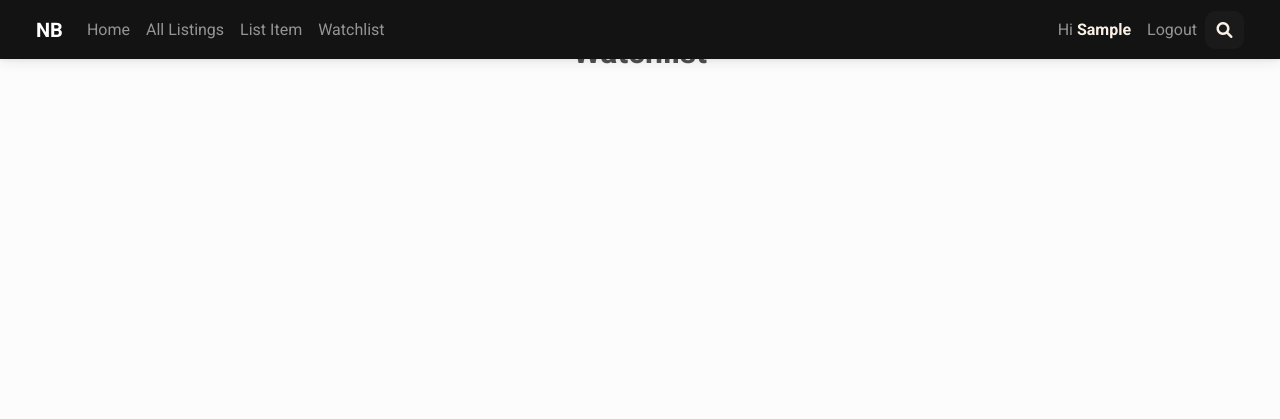
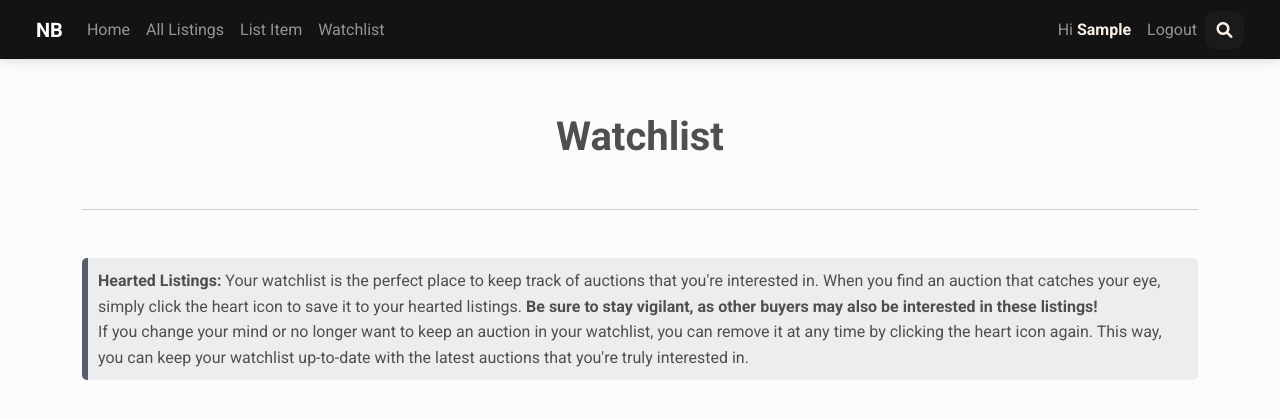
Before and after one commit to MarouBen/NightFall-Bids, a Django app: page /watchlist in a window 1280 px wide. Shown: the top 419 px of the page. Run offline with Django 3.2, Linux system fonts and the light colour scheme; the visitor is signed in with stand-in values (Sample User, id 1); data that the repository does not hold is empty; some libraries are stand-ins or nearby versions.

Commit message:
styled the watchlist

```diff
--- a/auctions/static/auctions/B_styling.css
+++ b/auctions/static/auctions/B_styling.css
@@ -95,7 +95,7 @@
 .hover-underline-animation:after {
     content: "";
     position: absolute;
-    width: 150%;
+    width: 131%;
     transform: scaleX(0);
     height: 2px;
     bottom: 0;
--- a/auctions/templates/auctions/search.html
+++ b/auctions/templates/auctions/search.html
@@ -3,8 +3,8 @@
 
     <main class="my-5 m-5 pt-5">
 
-        <h2 class="fw-bold text-center mb-3">{{title}}</h2>
-        <form class="input-container container w-75 mb-3" method="get" id="search_form" action="{% url 'search' %}">
+        <h1 class="fw-bold text-center mb-3">{{title}}</h1>
+        <form class="input-container container w-75 mb-4" method="get" id="search_form" action="{% url 'search' %}">
             {%csrf_token%}
             <input type="text" name="S" class="input" placeholder="search...">
             <input type="hidden" name="category" value="{{ category }}" />
--- a/auctions/templates/auctions/watchlist.html
+++ b/auctions/templates/auctions/watchlist.html
@@ -1,9 +1,17 @@
 {% extends "auctions/layout.html" %}
 
 {% block body %}
-    <div class="container">
-        <section class="mb-10 text-center">
-            <h2 class="fw-bold mb-7 text-center">{{ title }}</h2>
+    <div class="container mt-5 pt-5 bg-whitesmoke">
+        <section class="text-center">
+            <h1 class="fw-bold text-center">{{ title }}</h1>
+            <hr class="my-5">
+            <div class="note note-secondary mb-4 text-start">
+                <strong>Hearted Listings:</strong> Your watchlist is the perfect place to keep track of auctions that you're interested in.
+                When you find an auction that catches your eye, simply click the heart icon to save it to your hearted listings.
+                <b>Be sure to stay vigilant, as other buyers may also be interested in these listings!</b><br> If you change your mind or no
+                longer want to keep an auction in your watchlist, you can remove it at any time by clicking the heart icon again.
+                This way, you can keep your watchlist up-to-date with the latest auctions that you're truly interested in.
+              </div>
             <div class="row gx-lg-5">
                 {% for listing in listings%}
                     <!-- cartd template -->
@@ -17,8 +25,7 @@
                                 <h5 class="card-title fw-bold">{{ listing.name|truncatechars:50 }}</h5>
                                 <p class="card-text">{{ listing.description|truncatechars:120 }}</p>
                                 <p class="card-text"><b>Curent highest bid:</b> ${{ listing.bids.first.bid }}</p>
-                                <div class="d-flex justify-content-center">
-                                    <a href="{% url 'view' listing.pk %}" class="btn btn-secondary w-75">View</a>
+                                <div class="d-flex justify-content-between">
                                     <div class="d-flex">
                                         {% if listing in user.watchlist %}
                                             <form action="{% url 'watchlist' %}" method="post">
@@ -36,9 +43,18 @@
                                                 <label class="i2" for="heart"><i class="far fa-heart fa-2x ms-3" alt="Add to whatchlist"></i></label>
                                                 <label class="i1" for="heart"><i class="fas fa-heart fa-2x ms-3" alt="Add to whatchlist"></i></label>
                                             </form>
-
                                         {% endif %}
-                                        </div>
+                                    </div>
+                                    <div>
+                                        <a href="{% url 'view' listing.pk %}" class="d-flex justify-content-end mt-2">
+                                            <button class="cta">
+                                                <span class="hover-underline-animation fw-bold text-uppercase"> view now </span>
+                                                <svg viewBox="0 0 46 16" height="10" width="30" xmlns="http://www.w3.org/2000/svg" id="arrow-horizontal">
+                                                    <path transform="translate(30)" d="M8,0,6.545,1.455l5.506,5.506H-30V9.039H12.052L6.545,14.545,8,16l8-8Z" data-name="Path 10" id="Path_10"></path>
+                                                </svg>
+                                            </button>
+                                        </a>
+                                    </div>
                                 </div>
 
                             </div>
```
